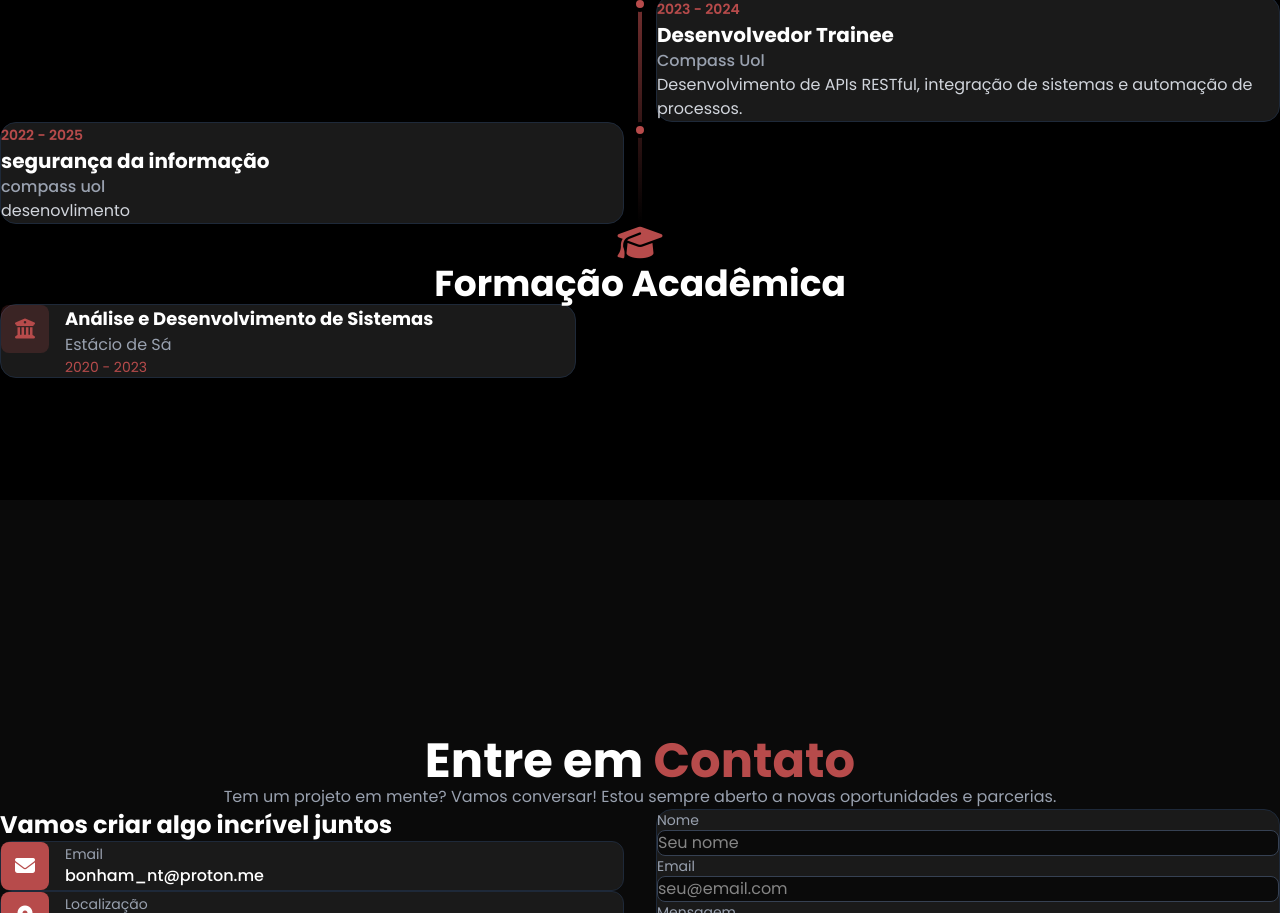
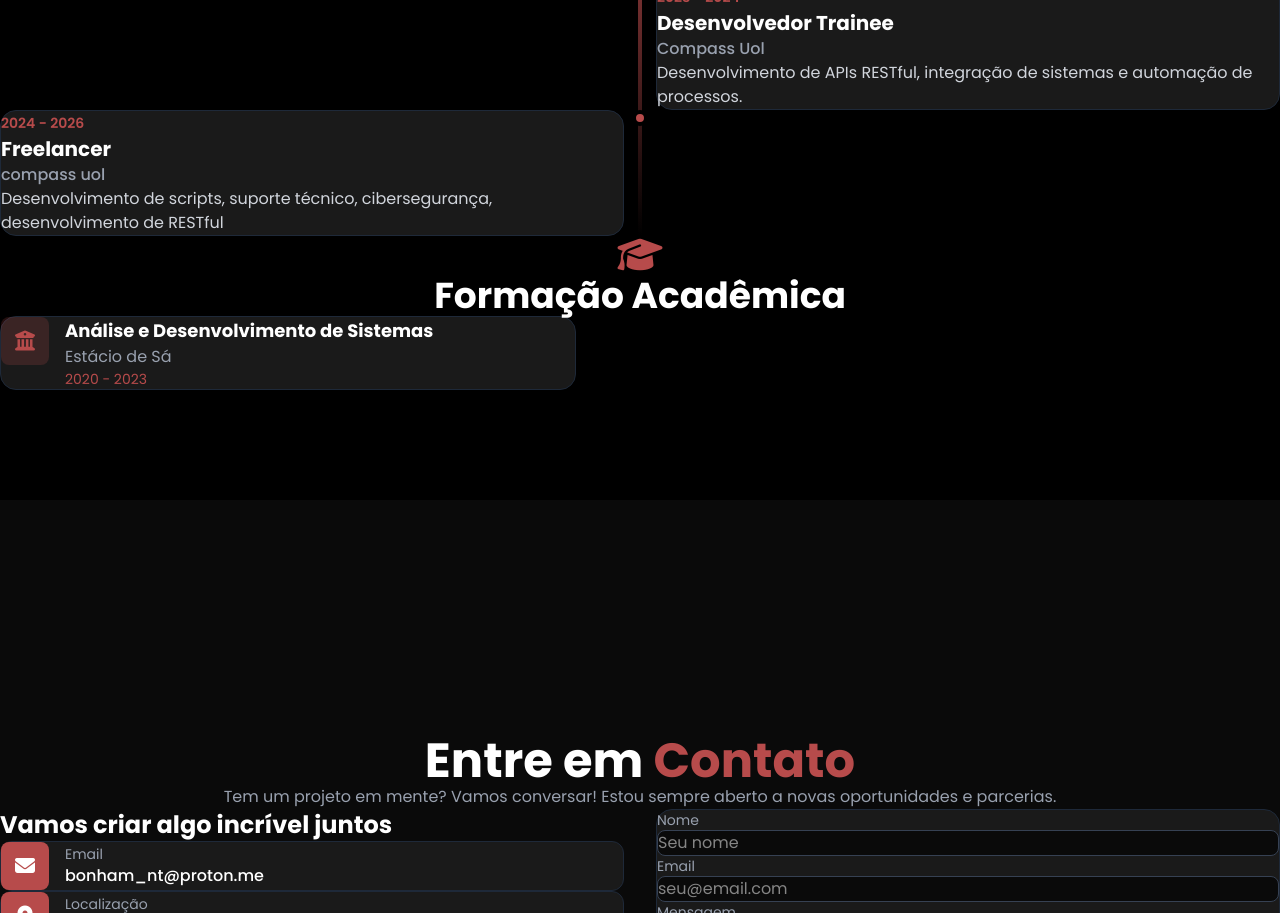
Before and after one commit to natanbs-dev/natanbs-dev-portifolio, a React (Vite) app: page / in a window 1280 px wide. Shown: the part 3500-4413 px from the top of the page. Built offline with nearby package versions, Linux system fonts and the light colour scheme.

Commit message:
fix: experiencias

```diff
--- a/src/App.tsx
+++ b/src/App.tsx
@@ -7,7 +7,7 @@ export function App() {
   const [textIndex, setTextIndex] = useState(0);
   const [isDeleting, setIsDeleting] = useState(false);
 
-  const roles = ['Backend Developer', 'Java Developer', 'Python Developer', 'Linux Enthusiast', 'Problem Solver'];
+  const roles = ['Full Stack Developer', 'Java Developer', 'Python Developer', 'Linux Enthusiast', 'Backend Developer'];
 
   useEffect(() => {
     const currentRole = roles[textIndex];
@@ -98,10 +98,10 @@ export function App() {
       description: 'Desenvolvimento de APIs RESTful, integração de sistemas e automação de processos.',
     },
     {
-      role:'segurança da informação',
+      role:'Freelancer',
       company: 'compass uol',
-      period: '2022 - 2025',
-      description:'desenovlimento'
+      period: '2024 - 2026',
+      description:'Desenvolvimento de scripts, suporte técnico, cibersegurança, desenvolvimento de RESTful'
     },
 
   ];
```
